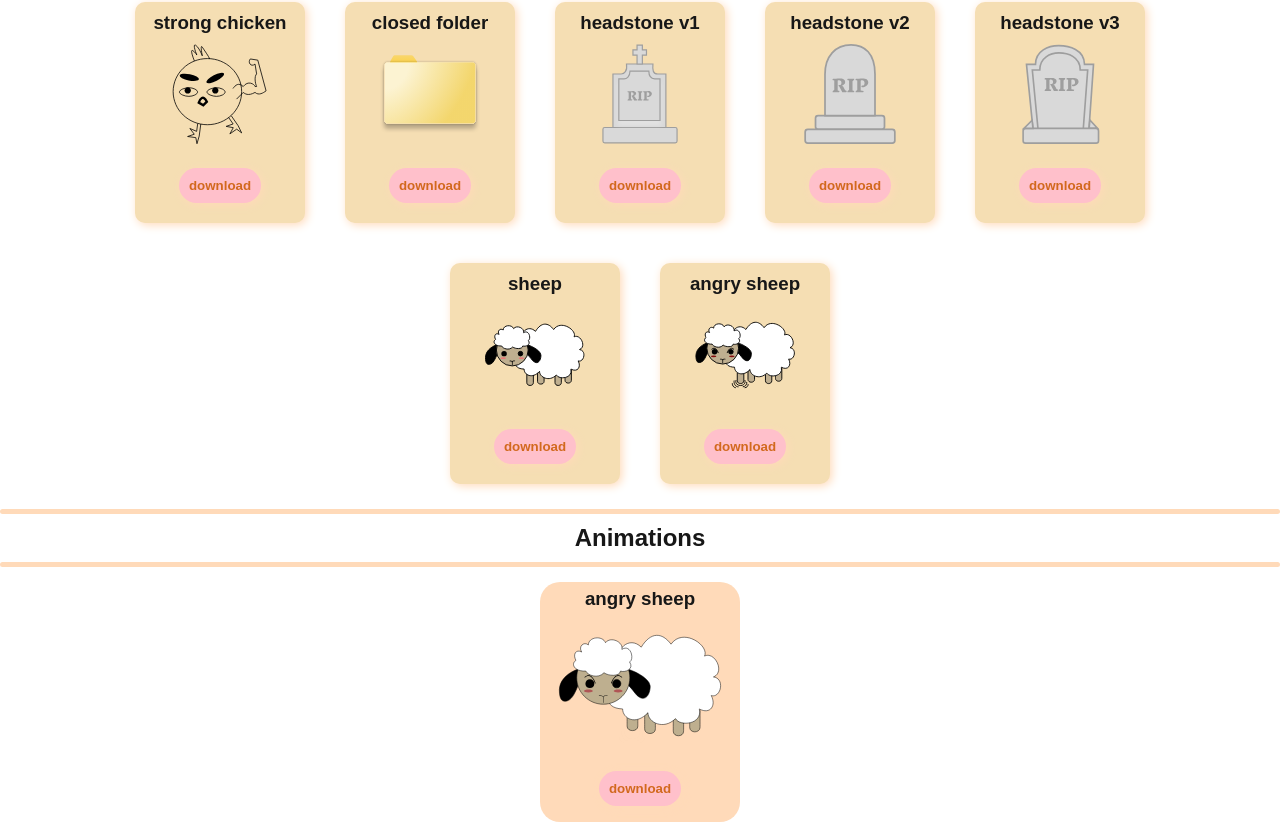
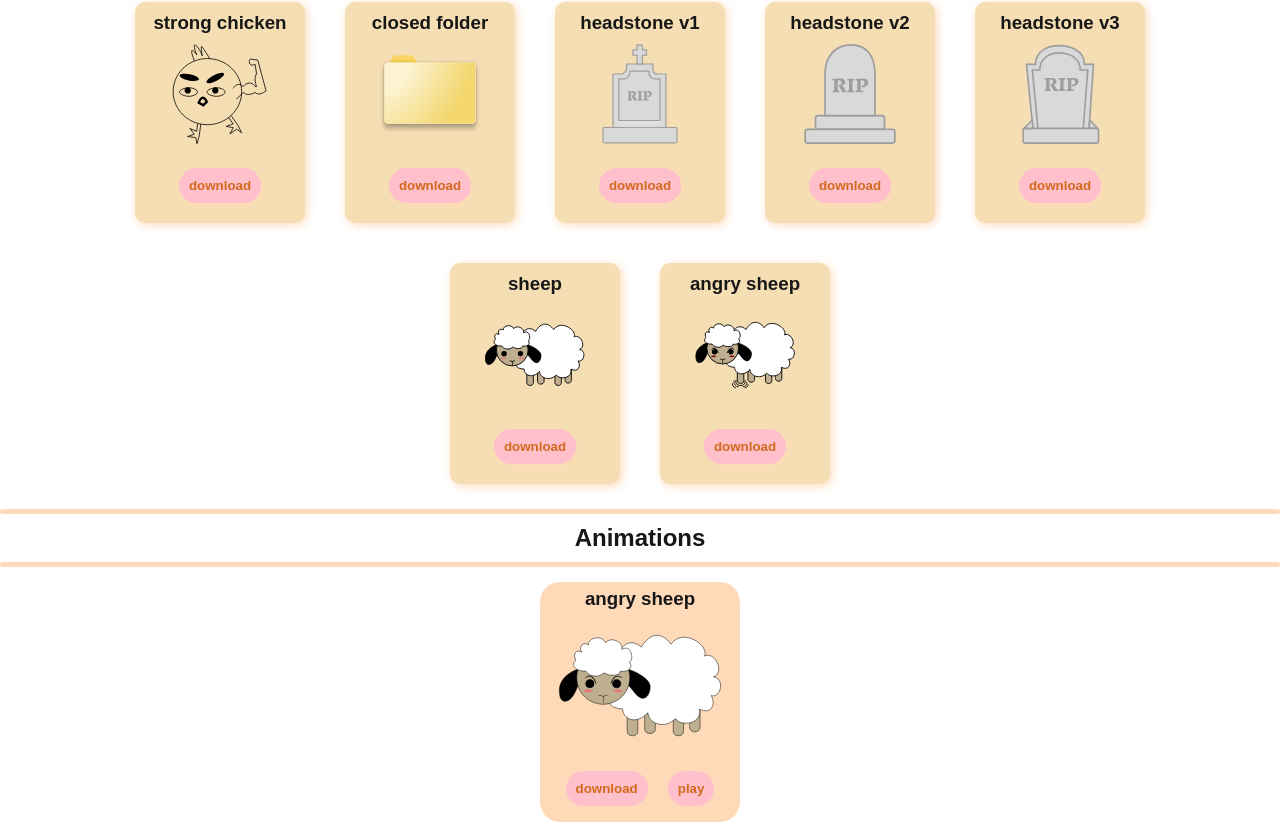
Before and after one commit to jbacheldor/portfolio-nextjs, a Next.js app: page /design in a window 1280 px wide. Shown: the part 758-1590 px from the top of the page. Built offline with nearby package versions, Linux system fonts and the light colour scheme.

Commit message:
adding in pause and play options for gifs

```diff
--- a/src/app/components/GifWrapper.tsx
+++ b/src/app/components/GifWrapper.tsx
@@ -10,6 +10,7 @@ type Props = {
 
 const GifWrapper:React.FC<Props> = ({title, file})=> {
     const [gif, setGif] = useState(null)
+    const [play, setPlay] = useState(false)
 
     const getGif = async () => {
         fetch(file)
@@ -17,6 +18,11 @@ const GifWrapper:React.FC<Props> = ({title, file})=> {
             .then((json) => {
                 setGif(json)
         });
+    }
+
+    const changePlay = () => {
+        console.log('in here???')
+        setPlay(!play)
     }
 
     useEffect(() => {
@@ -29,11 +35,14 @@ const GifWrapper:React.FC<Props> = ({title, file})=> {
             <h3>{title}</h3>
             <Lottie
                 animationData = {gif}
-                loop={true}
+                loop={play ? true : false}
             />
-            <a href={`${file}`} download={`${file}`}>
-                <Button text="download"/>
-            </a>
+            <div className="buttons">
+                <a href={`${file}`} download={`${file}`}>
+                    <Button text="download"/>
+                </a>
+                <Button text={play ? 'pause' : 'play'} onClick={() =>changePlay()}/>
+            </div>
 
         </div>
         <style jsx>
@@ -49,6 +58,11 @@ const GifWrapper:React.FC<Props> = ({title, file})=> {
                     background-color: peachpuff;
                     margin: 10px;
                 }
+                .buttons {
+                    display: flex;
+                    flex-direction: row;
+
+                }
             `}
         </style>
         </>
```
